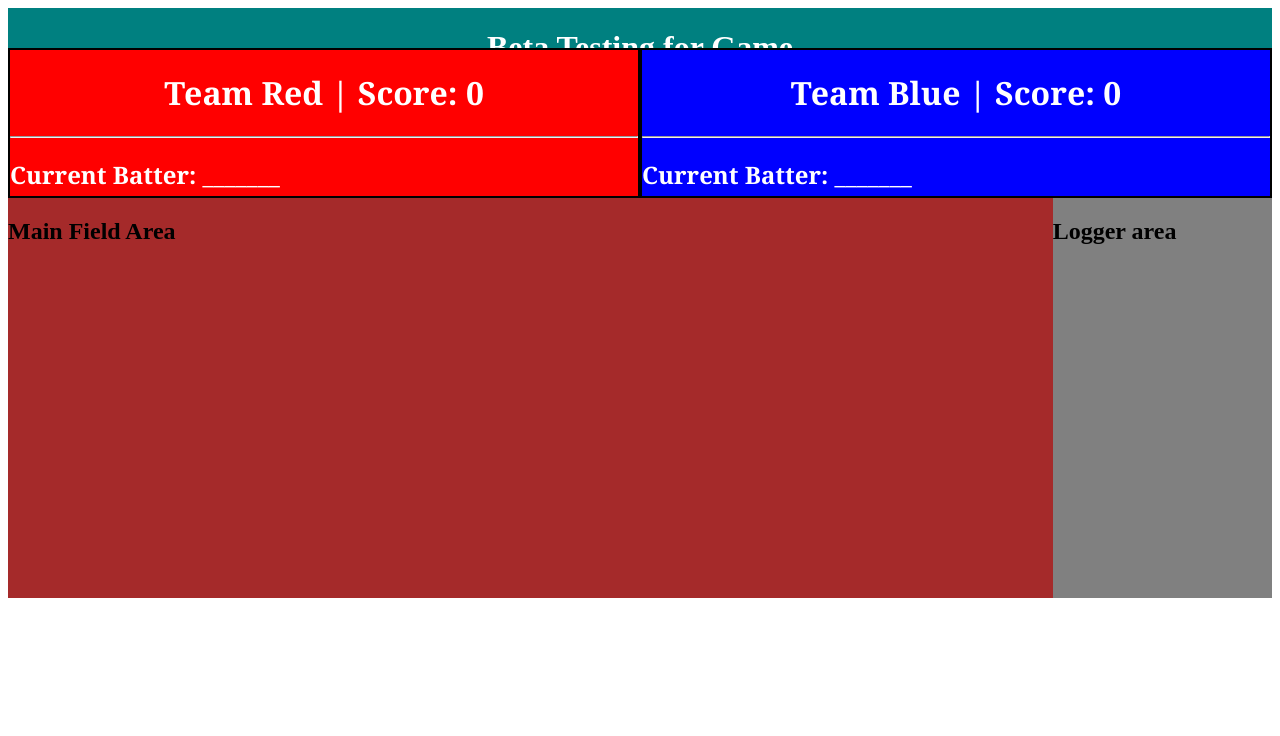
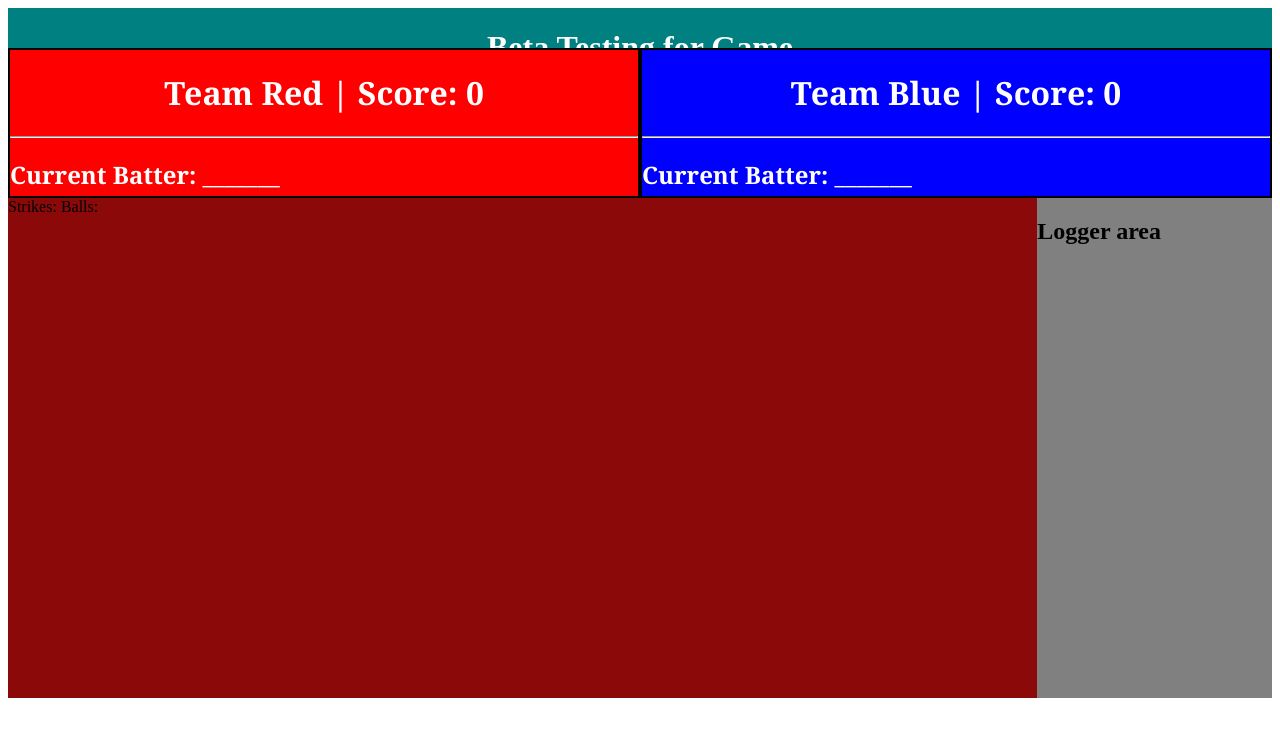
Before and after one commit to vedvy/BlitzBallSimulation, a Next.js app in the folder my-app/: page / in a window 1280 px wide. Shown: the top 736 px of the page. Built offline with nearby package versions, Linux system fonts and the light colour scheme.

Commit message:
stopping here, tomorrow I'll determine how to style the baseball field

```diff
--- a/my-app/src/app/page.module.css
+++ b/my-app/src/app/page.module.css
@@ -237,13 +237,15 @@ a.secondary {
 .game_main_content{
   display: flex;
   width: 100%;
-  height: 400px;
+  height: 500px;
 }
 
 .game_field{
   flex-grow: 4;
-  background-color: brown;
+  background-color: rgb(140, 9, 9);
+
 }
+
 
 .logger_section{
   flex: 1;
--- a/my-app/src/app/pages/game_screen.jsx
+++ b/my-app/src/app/pages/game_screen.jsx
@@ -32,7 +32,8 @@ export default function GameScreen()
             </div>
             <div className={styles.game_main_content}>
                 <div className={styles.game_field}>
-                    <h2>Main Field Area</h2>
+                    <span>Strikes: </span>
+                    <span>Balls: </span>
                 </div>
                 <div className={styles.logger_section}>
                     <h2>Logger area</h2>
```
